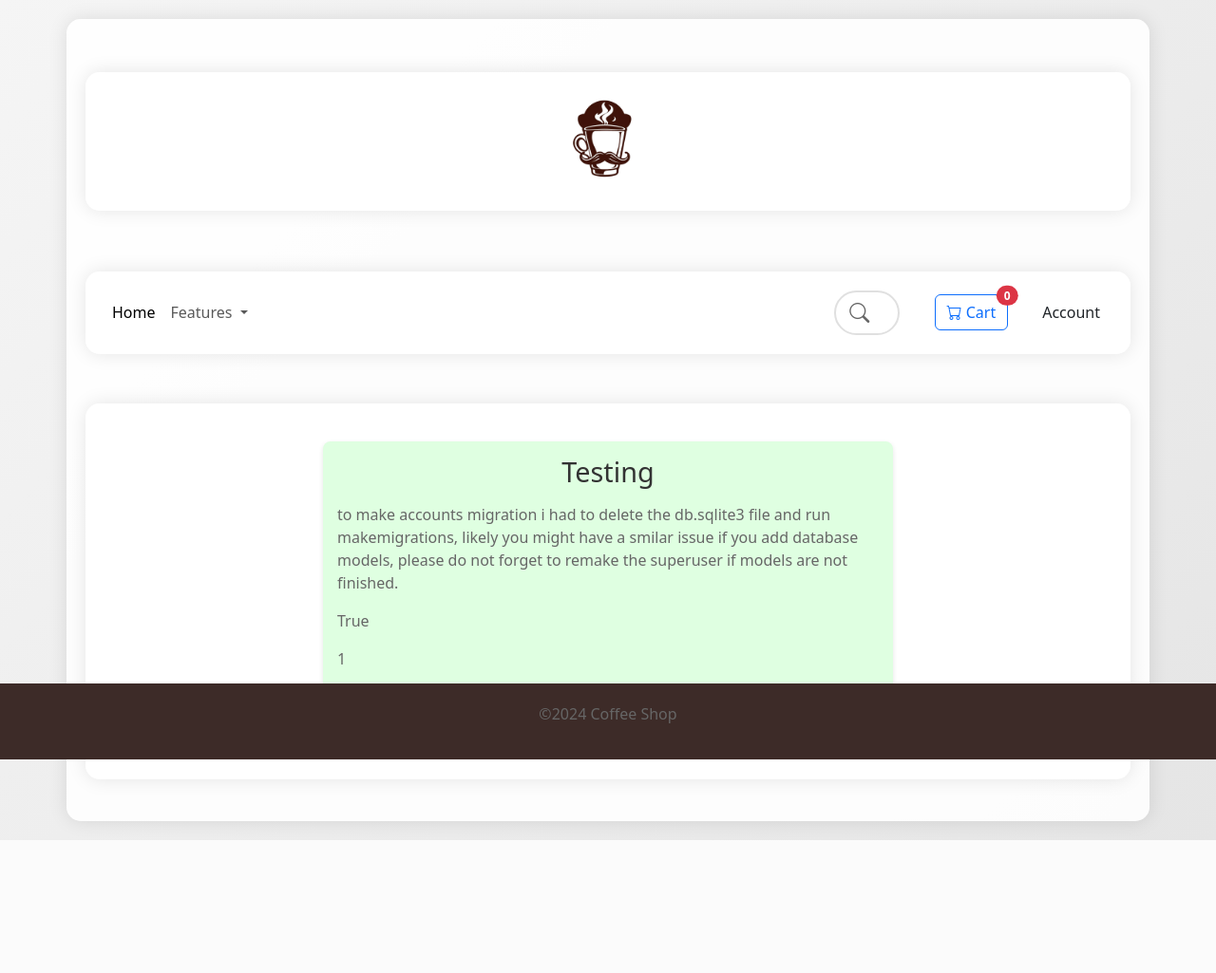
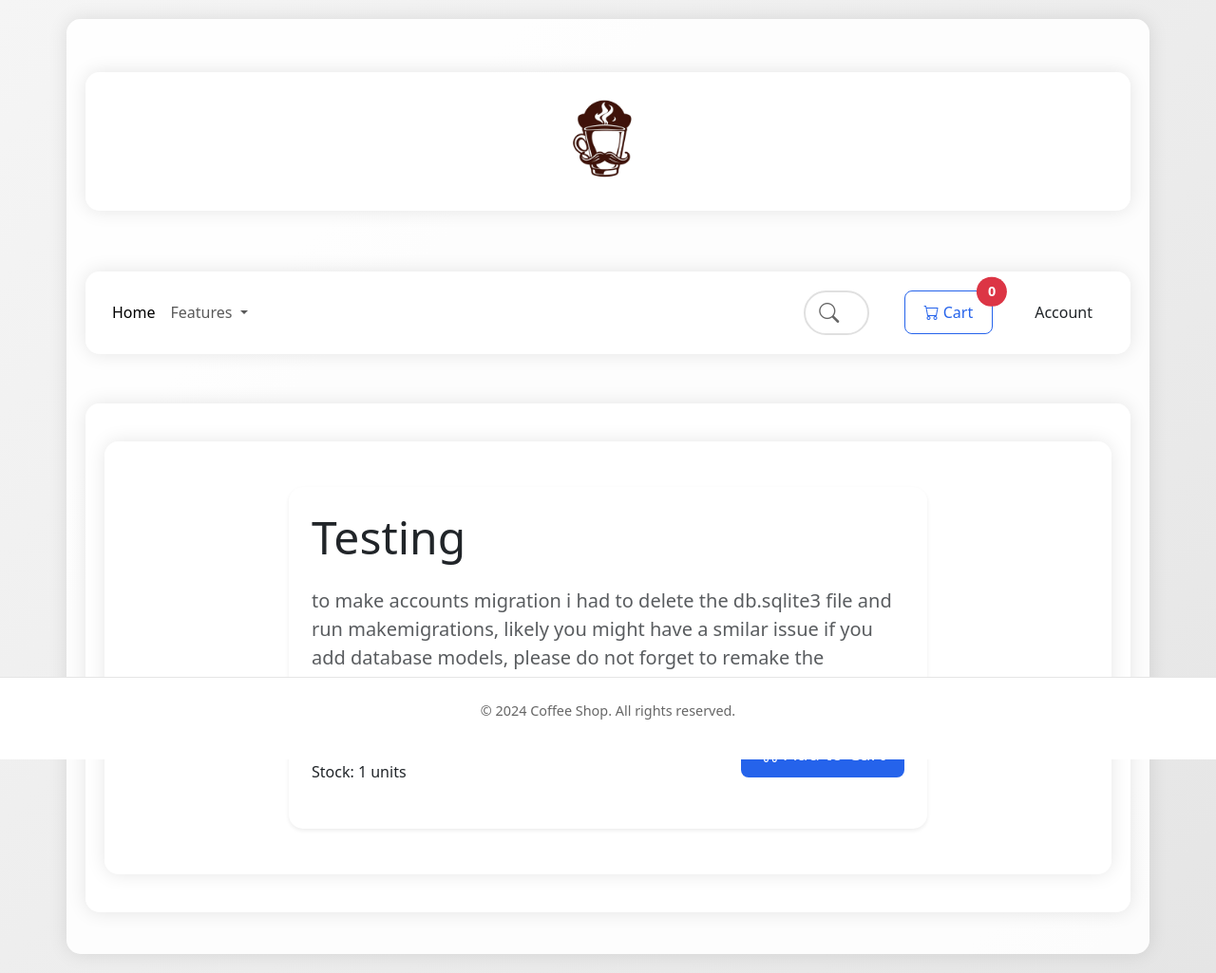
Before and after one commit to IzzeddinHammad/CA2, a Django app: page /Coffee/7d6fd7a3-3d4e-4bbb-89dc-ac58a6a96489/ in a window 1280 px wide. Shown: the whole page at 95% size. Before the commit the page ends 885 px from the top, so only its background shows below. Run offline with Django 5.2, Linux system fonts and the light colour scheme; data comes from the database, SQL or seed files in the repository; both versions use the stored data as it was after the commit.

Commit message:
populate the data

```diff
--- a/cart/views.py
+++ b/cart/views.py
@@ -1,39 +1,84 @@
-from django.shortcuts import redirect, render
+from django.shortcuts import redirect, render, get_object_or_404
 from shop.models import Coffee
 from .models import Cart, CartItem
 from django.core.exceptions import ObjectDoesNotExist
 from django.contrib import messages
+from django.http import JsonResponse
 
 def _cart_id(request):
     cart = request.session.session_key
     if not cart:
         cart = request.session.create()
     return cart
+
 def add_cart(request, coffee_id):
-    coffee = Coffee.objects.get(id=coffee_id)
+    coffee = get_object_or_404(Coffee, id=coffee_id)
+
+    # Check if it's an AJAX request
+    if request.headers.get('X-Requested-With') == 'XMLHttpRequest':
+        try:
+            cart = Cart.objects.get(cart_id=_cart_id(request))
+        except Cart.DoesNotExist:
+            cart = Cart.objects.create(cart_id=_cart_id(request))
+            cart.save()
+
+        try:
+            cart_item = CartItem.objects.get(coffee=coffee, cart=cart)
+            if cart_item.quantity < coffee.stock:
+                cart_item.quantity += 1
+                cart_item.save()
+                coffee.stock -= 1
+                coffee.save()
+                return JsonResponse({
+                    'success': True,
+                    'message': f'{coffee.name} was added to your cart.'
+                })
+            else:
+                return JsonResponse({
+                    'success': False,
+                    'message': f'Sorry, {coffee.name} is out of stock.'
+                })
+        except CartItem.DoesNotExist:
+            if coffee.stock > 0:
+                cart_item = CartItem.objects.create(
+                    coffee=coffee,
+                    quantity=1,
+                    cart=cart
+                )
+                coffee.stock -= 1
+                coffee.save()
+                return JsonResponse({
+                    'success': True,
+                    'message': f'{coffee.name} was added to your cart.'
+                })
+            else:
+                return JsonResponse({
+                    'success': False,
+                    'message': f'Sorry, {coffee.name} is out of stock.'
+                })
+
+    # Handle non-AJAX requests
     try:
         cart = Cart.objects.get(cart_id=_cart_id(request))
     except Cart.DoesNotExist:
         cart = Cart.objects.create(cart_id=_cart_id(request))
         cart.save()
+
     try:
         cart_item = CartItem.objects.get(coffee=coffee, cart=cart)
-        if (cart_item.quantity < cart_item.coffee.stock):
-            cart_item.quantity +=1
+        if cart_item.quantity < coffee.stock:
+            cart_item.quantity += 1
             messages.success(request, f'{coffee.name} was added to your cart.')
         else:
             messages.warning(request, f'Sorry, {coffee.name} is out of stock.')
         cart_item.save()
     except CartItem.DoesNotExist:
-        cart_item = CartItem.objects.create(coffee=coffee, quantity=1,cart=cart)
+        cart_item = CartItem.objects.create(coffee=coffee, quantity=1, cart=cart)
         messages.success(request, f'{coffee.name} was added to your cart.')
+
     return redirect(request.META.get('HTTP_REFERER', 'shop:all_products'))
 
-
-
-
-
-def cart_detail(request, total=0, counter=0, cart_items = None):
+def cart_detail(request, total=0, counter=0, cart_items=None):
     try:
         cart = Cart.objects.get(cart_id=_cart_id(request))
         cart_items = CartItem.objects.filter(cart=cart, active=True)
@@ -42,8 +87,8 @@ def cart_detail(request, total=0, counter=0, cart_items = None):
             counter += cart_item.quantity
     except ObjectDoesNotExist:
         pass
-    return render(request, 'cart.html',
-                    {'cart_items':cart_items,
-                    'total':total,
-                    'counter':counter
-                    })
+    return render(request, 'cart.html', {
+        'cart_items': cart_items,
+        'total': total,
+        'counter': counter
+    })
--- a/coffee_shop/urls.py
+++ b/coffee_shop/urls.py
@@ -16,6 +16,9 @@ Including another URLconf
 """
 from django.contrib import admin
 from django.urls import path , include
+from django.conf import settings
+from django.conf.urls.static import static
+
 
 urlpatterns = [
     path('admin/', admin.site.urls),
@@ -23,4 +26,4 @@ urlpatterns = [
     path('accounts/', include('accounts.urls')),
     path('',include('shop.urls')),
     path('cart/',include('cart.urls')),
-]
+]+ static(settings.MEDIA_URL, document_root=settings.MEDIA_ROOT)
--- a/shop/models.py
+++ b/shop/models.py
@@ -10,6 +10,7 @@ class Coffee(models.Model):
     price = models.PositiveIntegerField()
     available = models.BooleanField(default=True)
     stock = models.PositiveIntegerField()
+    cover = models.ImageField(upload_to='coffee_covers/',blank=True)
 
     class Meta:
         ordering = ('name',)
--- a/shop/views.py
+++ b/shop/views.py
@@ -32,12 +32,13 @@ class CoffeeUpdate(UpdateView):
     model = Coffee
     template_name = 'update_coffee.html'
     fields = ['name','description','available','stock','price']
-    success_url = reverse_lazy('home')
+    success_url = reverse_lazy('shop:home')
 
 
 class CoffeeDelete(DeleteView):
     model = Coffee
     template_name = 'delete_coffee.html'
+    success_url = reverse_lazy('shop:home')
 
 
 
--- a/templates/base.html
+++ b/templates/base.html
@@ -34,6 +34,25 @@
             text-align: center;
             padding: 20px 0;
             color: #666;
+        }
+
+        .modern-footer {
+            background-color: #fff;
+            padding: 1.5rem 0;
+            margin-top: 3rem;
+            border-top: 1px solid rgba(0, 0, 0, 0.1);
+        }
+
+        .footer-content {
+            max-width: 1200px;
+            margin: 0 auto;
+            padding: 0 2rem;
+        }
+
+        .footer-bottom {
+            text-align: center;
+            color: #666;
+            font-size: 0.9rem;
         }
     </style>
 
@@ -131,8 +150,12 @@
             {% endblock content %}
         </main>
         <!-- Footer Section -->
-        <footer>
-            <p>&copy;2024 Coffee Shop</p>
+        <footer class="modern-footer">
+            <div class="footer-content">
+                <div class="footer-bottom">
+                    <p>&copy; 2024 Coffee Shop. All rights reserved.</p>
+                </div>
+            </div>
         </footer>
     </div>
 
--- a/templates/coffee_detail.html
+++ b/templates/coffee_detail.html
@@ -1,56 +1,105 @@
 {% extends 'base.html' %}
 
-{% block title %} Coffee Details {% endblock title %}
+{% block title %} {{ coffee.name }} - Details {% endblock title %}
 
 {% block content %}
-<div class="coffee-container-details">
-    <h1>{{ coffee.name }}</h1>
-    <p>{{ coffee.description }}</p>
-    <p>{{coffee.available}}</p>
-    <p>{{coffee.stock}}</p>
-    <button class="btn btn-secondary"><a class="text-light" href="{% url 'cart:add_cart' coffee.id %}">Add to Cart</a></button>
+<div class="container py-5">
+    <div class="row">
+        <!-- Coffee Details Card -->
+        <div class="col-lg-8 mx-auto">
+            <div class="card shadow-sm">
+                <div class="card-body p-4">
+                    <h1 class="display-5 mb-4">{{ coffee.name }}</h1>
+
+                    <div class="mb-4">
+                        <p class="lead text-muted">{{ coffee.description }}</p>
+                    </div>
+
+                    <div class="d-flex justify-content-between align-items-center mb-4">
+                        <div>
+                            <span class="badge {% if coffee.available %}bg-success{% else %}bg-danger{% endif %} mb-2">
+                                {{ coffee.available|yesno:"Available,Not Available" }}
+                            </span>
+                            <p class="mb-0">Stock: {{ coffee.stock }} units</p>
+                        </div>
+
+                        <a href="{% url 'cart:add_cart' coffee.id %}"
+                           class="btn btn-primary btn-lg">
+                            <i class="bi bi-cart-plus"></i> Add to Cart
+                        </a>
+                    </div>
+
+                    {% if user.is_authenticated %}
+                    <div class="border-top pt-3 mt-3">
+                        <div class="d-flex gap-2 justify-content-end">
+                            <a href="{% url 'shop:coffee_update' coffee.id %}"
+                               class="btn btn-outline-primary">
+                                <i class="bi bi-pencil"></i> Update
+                            </a>
+                            <a href="{% url 'shop:delete_coffee' coffee.id %}"
+                               class="btn btn-outline-danger">
+                                <i class="bi bi-trash"></i> Delete
+                            </a>
+                        </div>
+                    </div>
+                    {% endif %}
+                </div>
+            </div>
+        </div>
+    </div>
 </div>
 
-{% if user.is_authenticated %}
 <style>
-    .btn-primary {
-        background-color: #4CAF50;
+    .card {
+        border-radius: 15px;
         border: none;
         transition: transform 0.2s ease-in-out;
+    }
+
+    .card:hover {
+        transform: translateY(-5px);
+    }
+
+    .btn {
+        border-radius: 8px;
+        padding: 10px 20px;
+        transition: all 0.2s ease-in-out;
+    }
+
+    .btn:hover {
+        transform: translateY(-2px);
+        box-shadow: 0 4px 8px rgba(0, 0, 0, 0.1);
+    }
+
+    .btn-primary {
+        background-color: #2563eb;
+        border: none;
+    }
+
+    .btn-outline-primary {
+        color: #2563eb;
+        border-color: #2563eb;
+    }
+
+    .btn-outline-primary:hover {
+        background-color: #2563eb;
         color: white;
     }
 
-    .btn-danger {
-        background-color: #f44336;
-        border: none;
-        transition: transform 0.2s ease-in-out;
+    .btn-outline-danger {
+        color: #dc2626;
+        border-color: #dc2626;
+    }
 
+    .btn-outline-danger:hover {
+        background-color: #dc2626;
         color: white;
     }
 
-    .btn:hover {
-        transform: scale(1.05);
-        box-shadow: 0 4px 8px rgba(0, 0, 0, 0.2);
-    }
-
-    .row.container-fluid {
-        margin-top: 15px;
+    .badge {
+        padding: 8px 12px;
+        font-size: 0.9rem;
+        border-radius: 6px;
     }
 </style>
-
-<div class="row container-fluid g-2 justify-content-center">
-    <div class="col-auto">
-        <a href="{% url 'shop:coffee_update' coffee.id %}" class="btn btn-primary w-100">
-            <i class="bi bi-pencil"></i> Update
-        </a>
-    </div>
-    <div class="col-auto">
-        <a href="{% url 'shop:delete_coffee' coffee.id %}" class="btn btn-danger w-100">
-            <i class="bi bi-trash"></i> Delete
-        </a>
-    </div>
-</div>
-{% endif %}
-
-
 {% endblock content %}
```
Also changed, not shown: shop/fixtures/shop.json (added, +38 -0 lines), db.sqlite3, shop/migrations/0005_coffee_cover.py (added), templates/search_results.html (line endings or trailing spaces).
